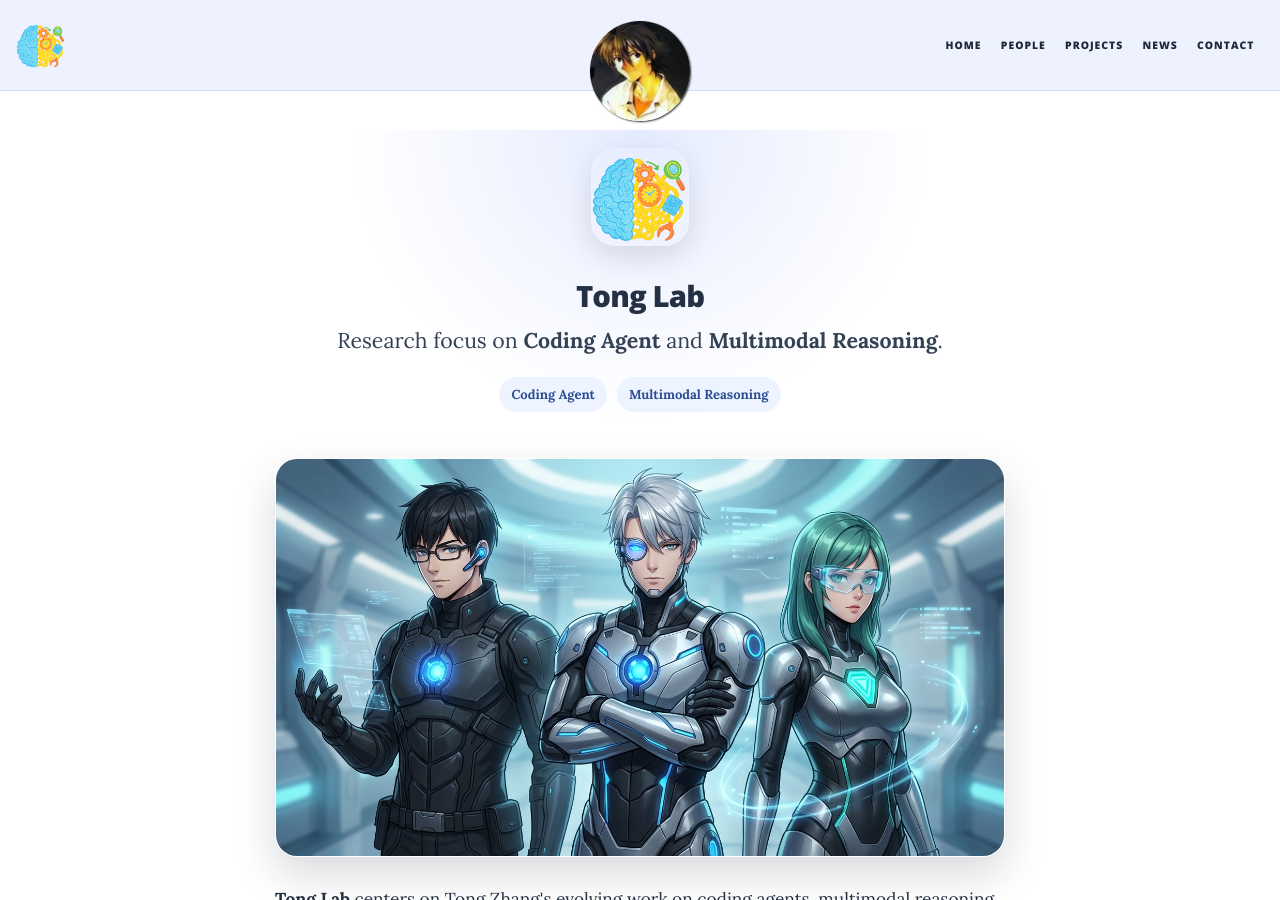
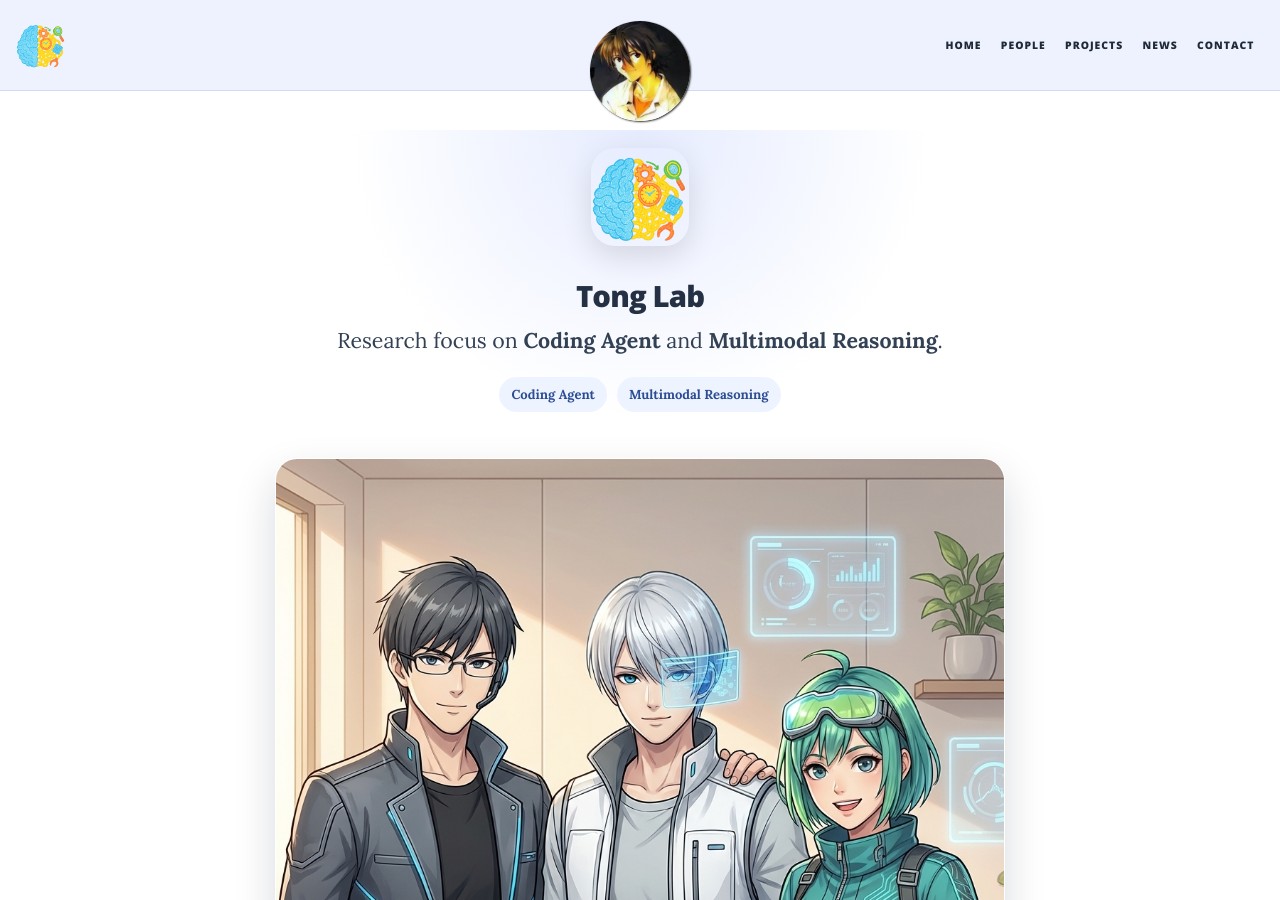
Before and after one commit to the-star-sea/TongLab, a Jekyll site: the page built from index.html, in a window 1280 px wide and 900 px high. Built offline with Jekyll 4.4.1, drawn with Linux system fonts in a browser that asks for light colours; nearby versions of some CDN libraries; the list of posts is cut into pages by our own code.

Commit message:
replace homepage image with casual group photo

```diff
--- a/index.html
+++ b/index.html
@@ -15,7 +15,7 @@ layout: home
 </section>
 
 <div style="margin: 36px auto 30px auto; text-align: center; position: relative;">
-  <img src="{{ '/img/tonglab-group.png' | relative_url }}" alt="Tong Lab group" style="max-width: 900px; width: 100%; border-radius: 22px; box-shadow: 0 18px 42px rgba(15,23,42,0.16); border:1px solid rgba(255,255,255,0.7);">
+  <img src="{{ '/img/tonglab-group-casual.jpg' | relative_url }}" alt="Tong Lab group" style="max-width: 900px; width: 100%; border-radius: 22px; box-shadow: 0 18px 42px rgba(15,23,42,0.16); border:1px solid rgba(255,255,255,0.7);">
 </div>
 
 <div style="max-width: 960px; margin: 0 auto; font-size: 13pt; line-height: 1.95;">
```
Also changed, not shown: img/tonglab-group-casual.jpg (added).
